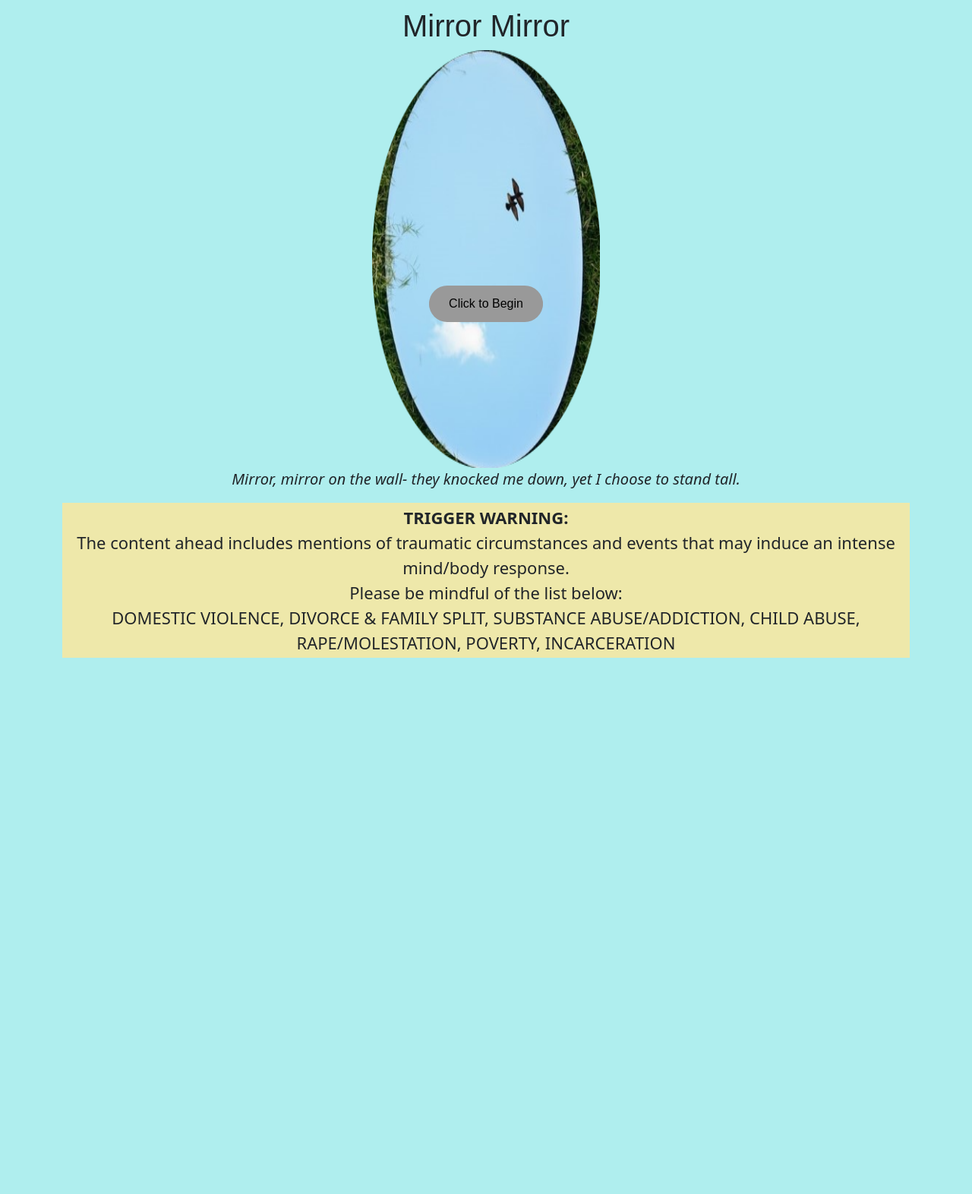
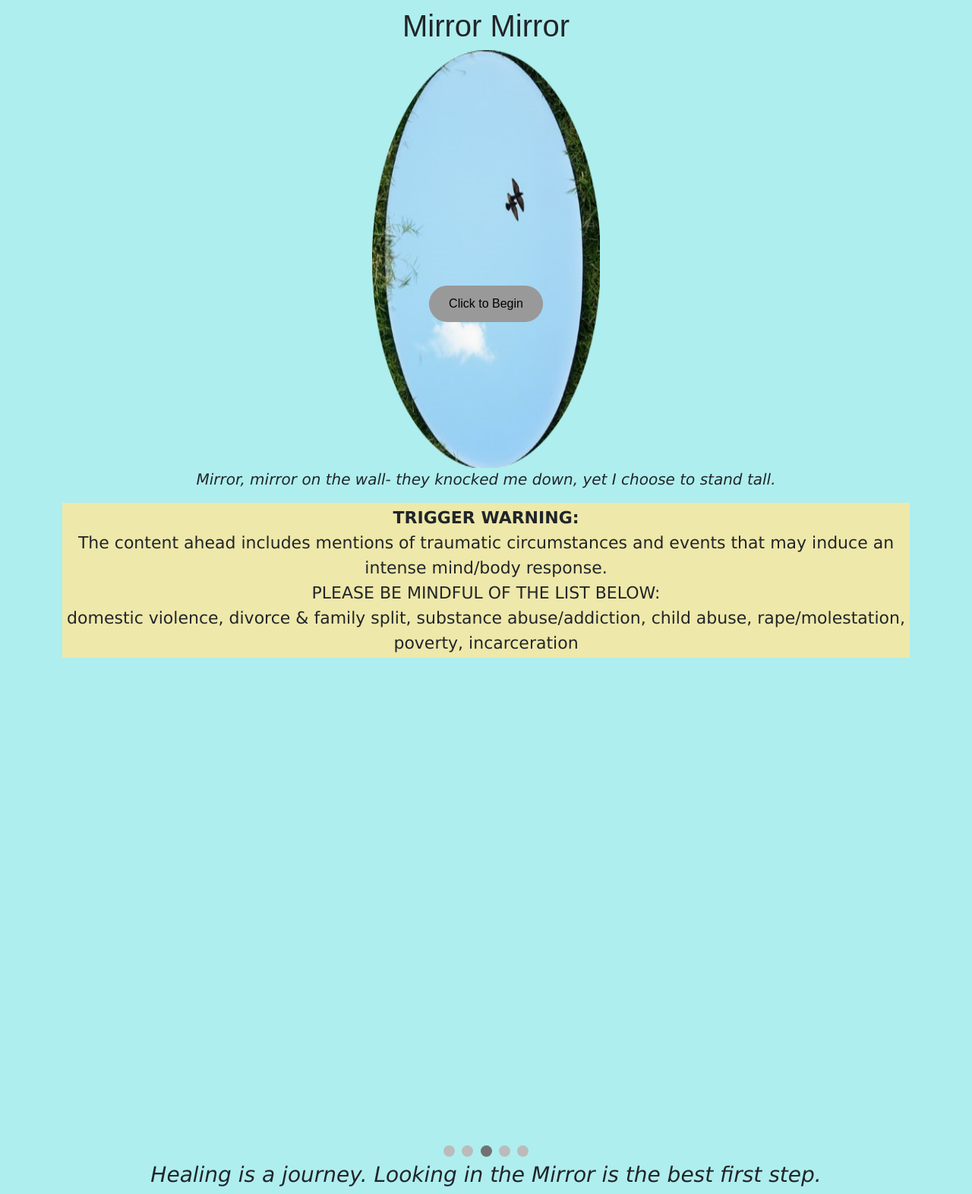
Before and after one commit to RogueStorm7/mirror-mirror-WOW, a Django app: template wowproject/mirrormirror/templates/home.html in a window 1280 px wide. Shown: the whole page at 76% size. Before the commit the page ends 866 px from the top, so only its background shows below. Run offline with Django 3.2, Linux system fonts and the light colour scheme; the template is opened without the code that fills it, so the values that code supplies are empty.

Commit message:
Add carousel 1 to home page, add second stylesheet for carousels, make minor adjustments

```diff
--- /dev/null
+++ b/wowproject/mirrormirror/templates/carousels.css
@@ -0,0 +1,69 @@
+* {box-sizing: border-box;}
+body {font-family: Verdana, sans-serif;}
+.mySlides {display: none;}
+img {vertical-align: middle;}
+
+/* Slideshow container */
+.slideshow-container {
+  max-width: 1000px;
+  position: relative;
+  margin: auto;
+}
+
+/* Caption text */
+.text {
+  color: slategray;
+  font-size: 25px;
+  padding: 8px 12px;
+  position: absolute;
+  bottom: 8px;
+  width: 100%;
+  text-align: left;
+}
+.highlight {
+    background-color: whitesmoke;
+}
+
+/* Number text (1/5 etc) */
+.numbertext {
+  color: #000000;
+  font-size: 12px;
+  padding: 8px 12px;
+  position: absolute;
+  top: 0;
+}
+
+/* The dots/bullets/indicators */
+.dot {
+  height: 15px;
+  width: 15px;
+  margin: 0 2px;
+  background-color: #bbb;
+  border-radius: 50%;
+  display: inline-block;
+  transition: background-color 0.6s ease;
+}
+
+.active {
+  background-color: #717171;
+}
+
+/* Fading animation */
+.fade {
+  animation-name: fade;
+  animation-duration: 1.5s;
+}
+
+@keyframes fade {
+  from {opacity: .4}
+  to {opacity: 1}
+}
+
+/* On smaller screens, decrease text size */
+@media only screen and (max-width: 300px) {
+  .text {font-size: 11px}
+}
+
+#carousel-1-caption {
+    text-align: center;
+}
--- a/wowproject/mirrormirror/templates/home.html
+++ b/wowproject/mirrormirror/templates/home.html
@@ -9,6 +9,9 @@
     <link href="https://cdn.jsdelivr.net/npm/bootstrap@5.1.3/dist/css/bootstrap.min.css" rel="stylesheet" integrity="sha384-1BmE4kWBq78iYhFldvKuhfTAU6auU8tT94WrHftjDbrCEXSU1oBoqyl2QvZ6jIW3" crossorigin="anonymous">
    <!-- Custom CSS -->
     <link rel="stylesheet" href="/wowproject/mirrormirror/templates/html_style.css">
+    <!-- Carousel CSS -->
+    <link rel="stylesheet" href="/wowproject/mirrormirror/templates/carousels.css">
+
 </head>
 <body class="body">
     <div class="container">
@@ -37,14 +40,77 @@
             <div class="col" id="trigger-warning">
                 <p id="tw-box"><b>TRIGGER WARNING:</b> <br>
                     The content ahead includes mentions of traumatic circumstances and events that may induce an intense mind/body response. <br>
-                    Please be mindful of the list below: <br>
-                    DOMESTIC VIOLENCE, DIVORCE & FAMILY SPLIT, SUBSTANCE ABUSE/ADDICTION, CHILD ABUSE, RAPE/MOLESTATION, POVERTY, INCARCERATION</p>
+                    PLEASE BE MINDFUL OF THE LIST BELOW: <br>
+                    domestic violence, divorce & family split, substance abuse/addiction, child abuse, rape/molestation, poverty, incarceration</p>
             </div>
         </div>
 
         <div class="row">
-            <div class="col">
-                <div class="carousel"></div>
+            <div class="col carousel">
+                <div class="slideshow-container">
+                    <div class="mySlides fade">
+                        <div class="numbertext">1 / 5</div>
+                        <img src="/carousels/assets/carousel-1-images/kenzie-kraft-Oh81uk8CoEA-unsplash.jpg" style="width:100%" height="600px">
+                        <div class="text"><span class="highlight">Take a look....</span></div>
+                    </div>
+
+                    <div class="mySlides fade">
+                        <div class="numbertext">2 / 5</div>
+                        <img src="/carousels/assets/carousel-1-images/game-plan.jpg" style="width:100%" height="600px">
+                        <div class="text"><span class="highlight">You are not alone in this path to healing, learning, and enlightenment.</span></div>
+                    </div>
+
+                    <div class="mySlides fade">
+                        <div class="numbertext">3 / 5</div>
+                        <img src="/carousels/assets/carousel-1-images/strength.jpg" style="width:100%" height="600px">
+                        <div class="text"><span class="highlight">Self-Care is not selfish.</span></div>
+                    </div>
+
+                    <div class="mySlides fade">
+                        <div class="numbertext">4 / 5</div>
+                        <img src="/carousels/assets/carousel-1-images/chuttersnap-cGXdjyP6-NU-unsplash (1).jpg" style="width:100%" height="600px">
+                        <div class="text"><span class="highlight">Hope, Resiliency, & Inner-Reflection</span></div>
+                    </div>
+
+                    <div class="mySlides fade">
+                        <div class="numbertext">5 / 5</div>
+                        <img src="/carousels/assets/carousel-1-images/trauma.jpg" style="width:100%" height="600px">
+                        <div class="text"><span class="highlight">A journey filled with self-discovery and awareness.</span></div>
+                    </div>
+
+                </div>
+                <br>
+
+                <div style="text-align:center">
+                    <span class="dot"></span>
+                    <span class="dot"></span>
+                    <span class="dot"></span>
+                    <span class="dot"></span>
+                    <span class="dot"></span>
+                </div>
+                <h3 id="carousel-1-caption"><i>Healing is a journey. Looking in the Mirror is the best first step.</i></h3>
+
+                <script>
+                    let slideIndex = 0;
+                    showSlides();
+
+                    function showSlides() {
+                        let i;
+                        let slides = document.getElementsByClassName("mySlides");
+                        let dots = document.getElementsByClassName("dot");
+                        for (i = 0; i < slides.length; i++) {
+                        slides[i].style.display = "none";
+                        }
+                        slideIndex++;
+                        if (slideIndex > slides.length) {slideIndex = 1}
+                        for (i = 0; i < dots.length; i++) {
+                        dots[i].className = dots[i].className.replace(" active", "");
+                        }
+                        slides[slideIndex-1].style.display = "block";
+                        dots[slideIndex-1].className += " active";
+                        setTimeout(showSlides, 3000); // Change image every 3 seconds
+                    }
+                </script>
             </div>
         </div>
     </div>
```
